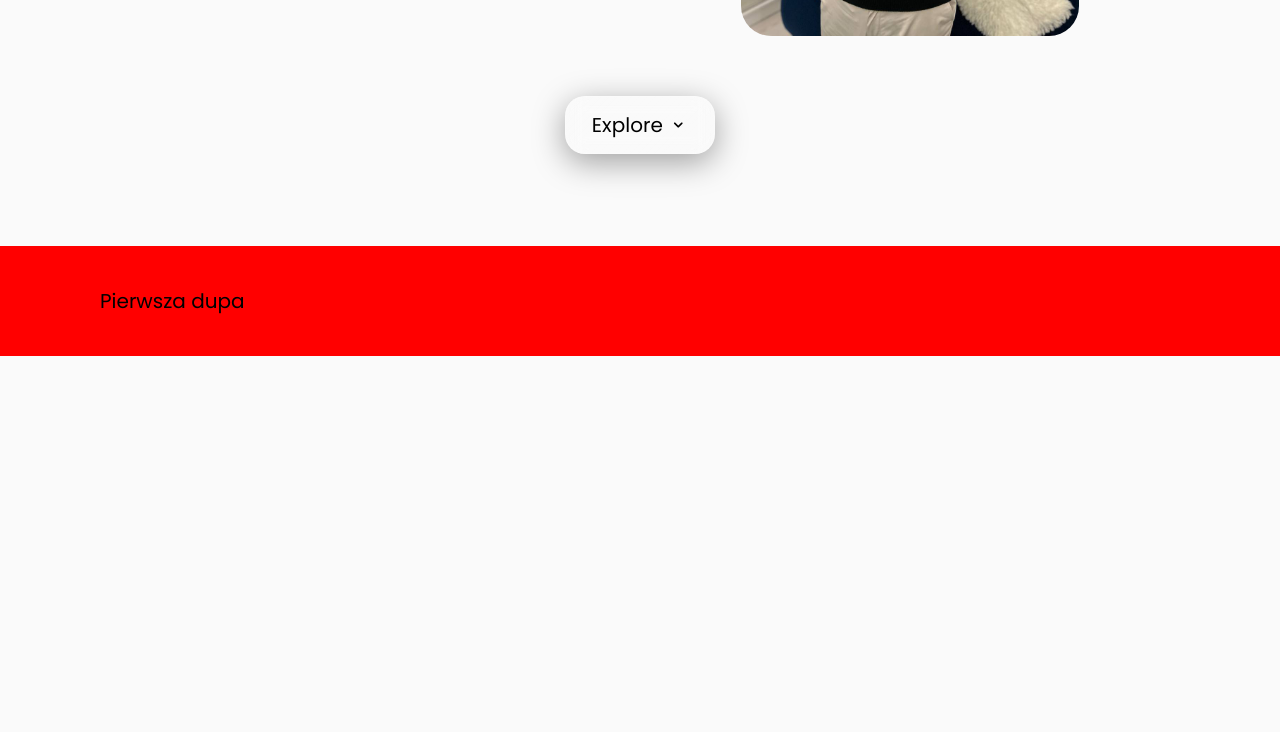
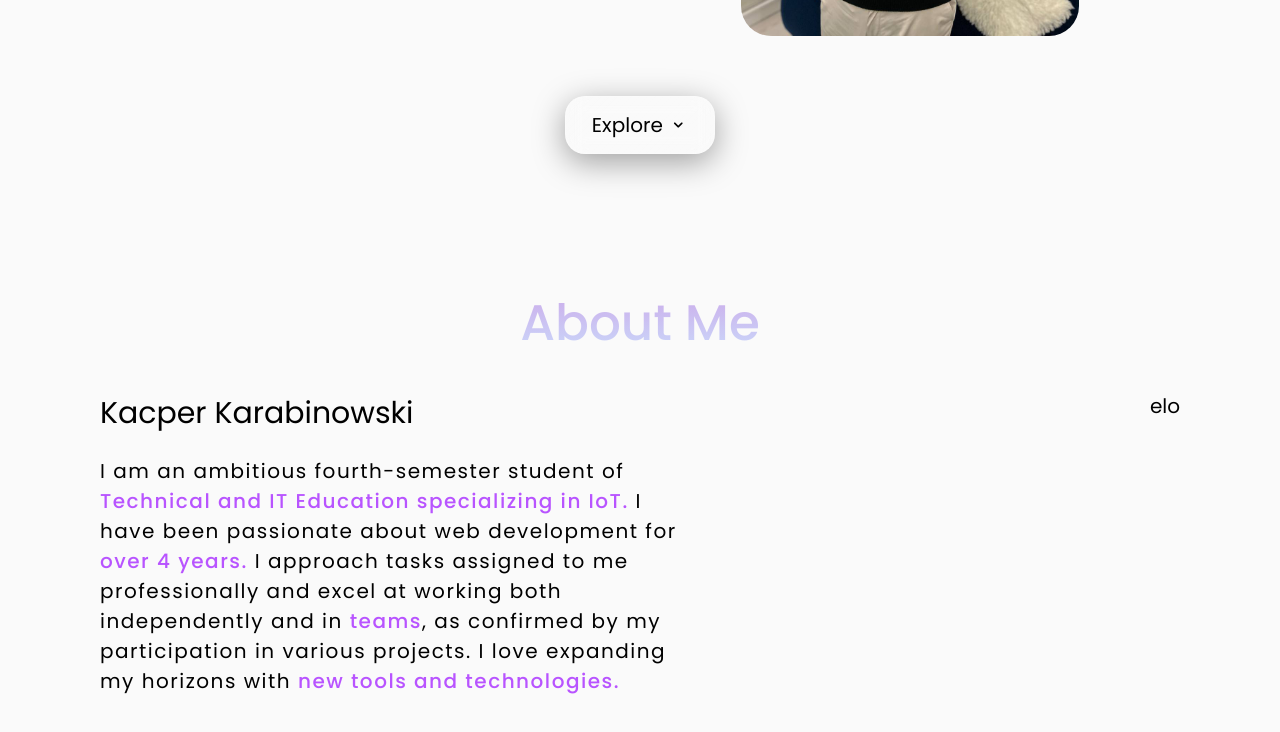
Before and after one commit to Besp1N/portfolio-kacper, a website: page index.html in a window 1280 px wide. Shown: the part 554-1286 px from the top of the page. Before the commit the page ends 910 px from the top, so only its background shows below. Drawn offline with nearby package versions, Linux system fonts and the light colour scheme.

Commit message:
added about first section

```diff
--- a/assets/styles/app.css
+++ b/assets/styles/app.css
@@ -227,11 +227,50 @@ body {
     cursor: pointer;
 }
 
-.about-container {
+.about--container {
     padding: 4rem 10rem;
     font-size: 2rem;
-    background-color: red;
 }
+
+.about--container h2 {
+    font-weight: 500;
+    font-size: 5rem;
+    text-align: center;
+    background-image: linear-gradient(var(--primary-color-first), var(--second-color-dark));
+    -webkit-background-clip: text;
+    color: transparent;
+}
+
+.about-flex {
+    display: flex;
+    justify-content: space-between;
+    margin-top: 3rem;
+}
+
+.about--container__introduction {
+    width: 55%;
+}
+
+.about--container__skills {
+    width: 45%;
+    text-align: right;
+}
+
+.about-info p:first-child {
+    font-size: 3rem;
+    margin-bottom: 2rem;
+}
+
+.about-info p:last-child {
+    letter-spacing: .15rem;
+}
+
+.about-info p:last-child span {
+    color: rgb(184, 84, 255);
+    font-weight: 500;
+}
+
+
 
 
 
--- a/index.html
+++ b/index.html
@@ -1,12 +1,17 @@
 <!doctype html>
 <html lang="en">
   <head>
-    <meta charset="UTF-8">
-    <meta name="viewport"
-          content="width=device-width, user-scalable=no, initial-scale=1.0, maximum-scale=1.0, minimum-scale=1.0">
-    <meta http-equiv="X-UA-Compatible" content="ie=edge">
-    <link rel="stylesheet" href="assets/styles/app.css">
-    <link rel="stylesheet" href="https://unicons.iconscout.com/release/v4.0.8/css/line.css">
+    <meta charset="UTF-8" />
+    <meta
+      name="viewport"
+      content="width=device-width, user-scalable=no, initial-scale=1.0, maximum-scale=1.0, minimum-scale=1.0"
+    />
+    <meta http-equiv="X-UA-Compatible" content="ie=edge" />
+    <link rel="stylesheet" href="assets/styles/app.css" />
+    <link
+      rel="stylesheet"
+      href="https://unicons.iconscout.com/release/v4.0.8/css/line.css"
+    />
     <title>Kacper Karabinowski</title>
   </head>
   <body id="body">
@@ -37,7 +42,6 @@
               <i class="uil uil-moon night-mode"></i>
               <div class="dot"></div>
             </li>
-
           </ul>
           <div class="header-mobile-li">
             <i class="uil uil-moon night"></i>
@@ -54,21 +58,25 @@
           <h1>I'm <span class="auto-type"></span></h1>
           <div class="introduction">
             <div class="introduction--section">
-                        <h3 class="introduction-h3">Hi! My name is <span>Kacper Karabinowski</span>.</h3>
+              <h3 class="introduction-h3">
+                Hi! My name is <span>Kacper Karabinowski</span>.
+              </h3>
               <p>I'm excited to showcase my work and projects to you.</p>
               <p>Feel free to explore my best projects.</p>
-                        <p>If you're interested in my resume, you can download it by clicking the button below.</p>
+              <p>
+                If you're interested in my resume, you can download it by
+                clicking the button below.
+              </p>
             </div>
 
             <div class="download-cv-button">
               <a href="#">Download CV <i class="uil uil-file-alt"></i></a>
             </div>
-
           </div>
         </div>
         <div class="section--landing__right">
           <div class="my-img">
-                    <img src="assets/images/prof.jpg">
+            <img src="assets/images/prof.jpg" />
           </div>
         </div>
       </section>
@@ -80,19 +88,27 @@
       </div>
     </div>
 
-    <div class="about-container" id="explore">
-        <p>Pierwsza dupa</p>
-
+    <div class="about--container" id="explore">
+      <h2>About Me</h2>
+      <div class="about-flex">
+        <div class="about--container__introduction">
+          <div class="about-info">
+            <p>Kacper Karabinowski</p>
+            <p>
+              I am an ambitious fourth-semester student of <span>Technical and IT
+              Education specializing in IoT.</span>  I have been passionate about web
+              development for <span>over 4 years.</span> I approach tasks assigned to me
+              professionally and excel at working both independently and in
+              <span>teams</span>, as confirmed by my participation in various projects. I
+              love expanding my horizons with <span>new tools and technologies.</span>
+            </p>
           </div>
-
-
-
-
-
-
-
-
-
+        </div>
+        <div class="about--container__skills">
+          <div class="skills">elo</div>
+        </div>
+      </div>
+    </div>
 
     <script src="assets/scripts/app.js"></script>
     <script src="https://unpkg.com/typed.js@2.1.0/dist/typed.umd.js"></script>
@@ -101,9 +117,8 @@
         strings: ["PHP Symfony Developer", "Music Enthusiast", "Code Composer"],
         typeSpeed: 150,
         backSpeed: 150,
-            loop: true
+        loop: true,
       });
-
     </script>
   </body>
 </html>
```
Lines whose indentation alone changed are shown as unchanged.
